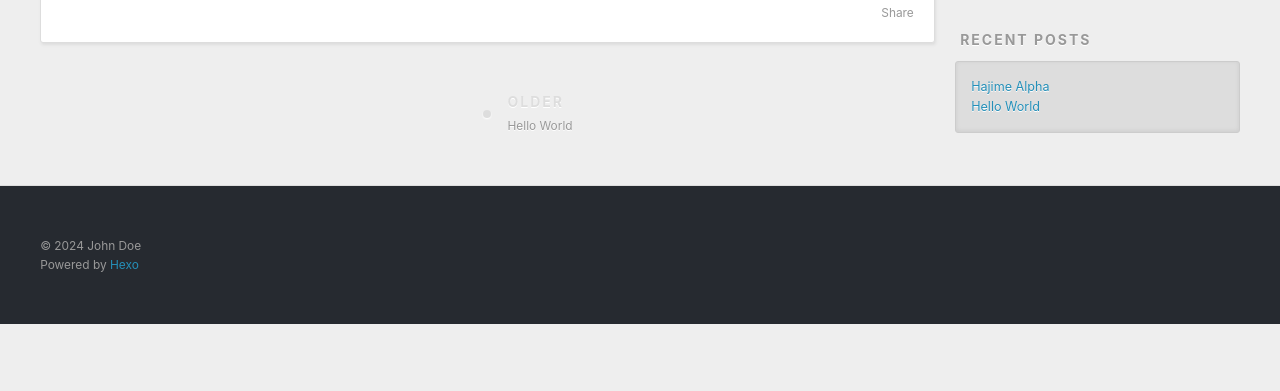
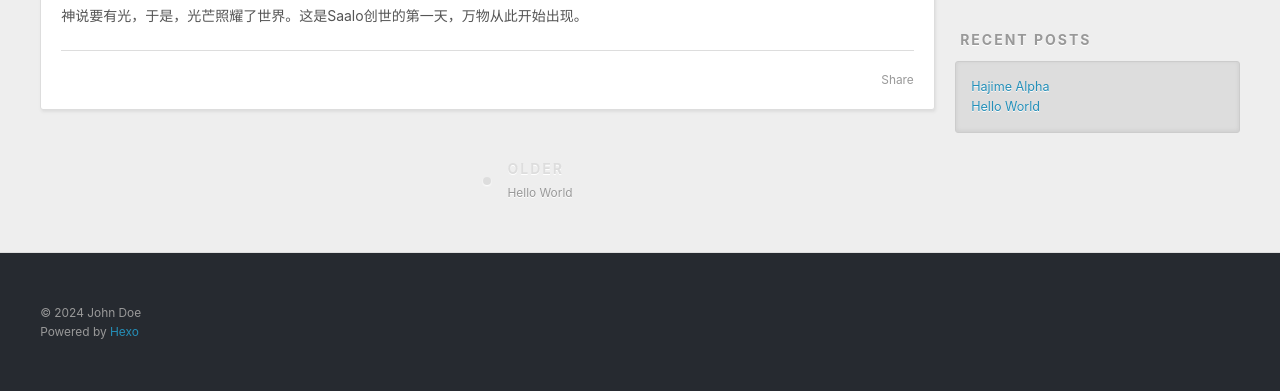
Before and after one commit to SaaloChen/SaaloChen.github.io, a plain HTML site: page 2024/05/12/Hajime-Alpha/index.html in a window 1280 px wide. Shown: the part 448-839 px from the top of the page. Before the commit the page ends 800 px from the top, so only its background shows below. Drawn offline with Linux system fonts and the light colour scheme.

Commit message:
Site updated: 2024-05-12 22:27:38

```diff
--- a/2024/05/12/Hajime-Alpha/index.html
+++ b/2024/05/12/Hajime-Alpha/index.html
@@ -6,13 +6,15 @@
 
   <title>Hajime Alpha | Saalo Chen！</title>
   <meta name="viewport" content="width=device-width, initial-scale=1, shrink-to-fit=no">
-  <meta property="og:type" content="article">
+  <meta name="description" content="神说要有光，于是，光芒照耀了世界。这是Saalo创世的第一天，万物从此开始出现。">
+<meta property="og:type" content="article">
 <meta property="og:title" content="Hajime Alpha">
 <meta property="og:url" content="http://example.com/2024/05/12/Hajime-Alpha/index.html">
 <meta property="og:site_name" content="Saalo Chen！">
+<meta property="og:description" content="神说要有光，于是，光芒照耀了世界。这是Saalo创世的第一天，万物从此开始出现。">
 <meta property="og:locale" content="en_US">
 <meta property="article:published_time" content="2024-05-12T14:07:45.000Z">
-<meta property="article:modified_time" content="2024-05-12T14:07:45.260Z">
+<meta property="article:modified_time" content="2024-05-12T14:25:55.656Z">
 <meta property="article:author" content="John Doe">
 <meta name="twitter:card" content="summary">
 
@@ -91,6 +93,7 @@
 
     <div class="e-content article-entry" itemprop="articleBody">
 
+        <p>神说要有光，于是，光芒照耀了世界。这是Saalo创世的第一天，万物从此开始出现。</p>
 
 
     </div>
```
Also changed, not shown: index.html (+1 -0 lines).
